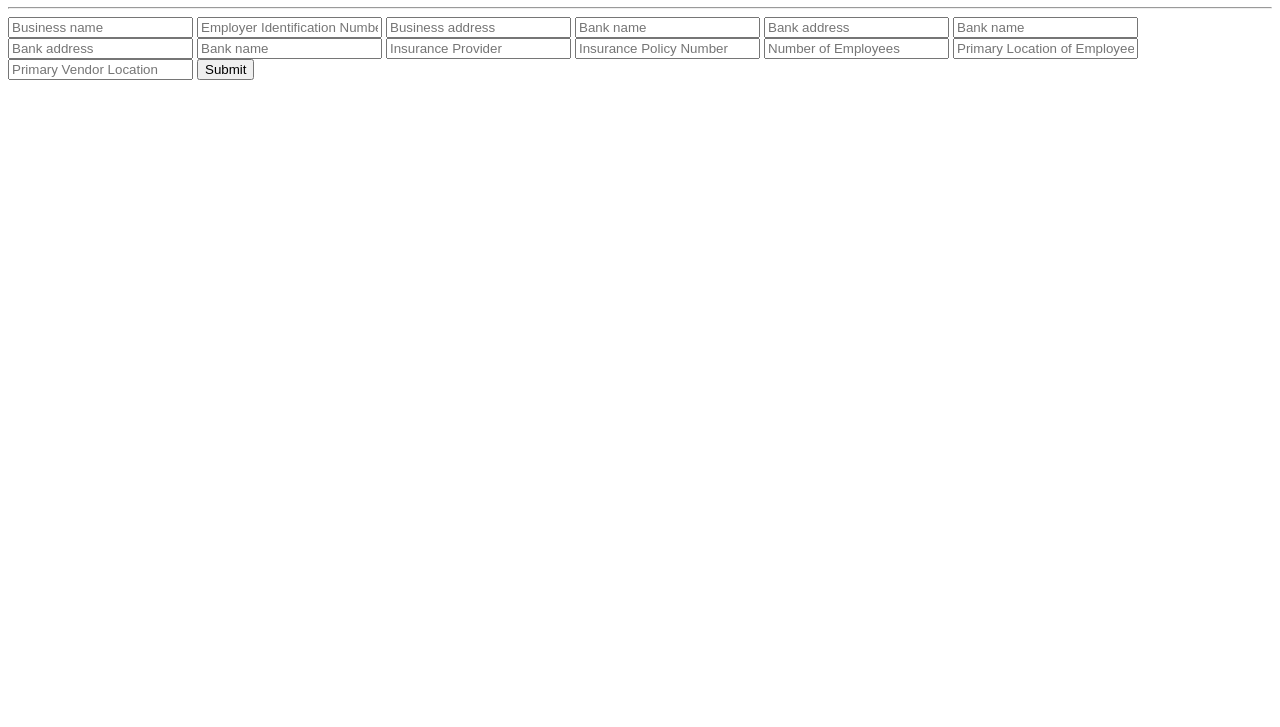
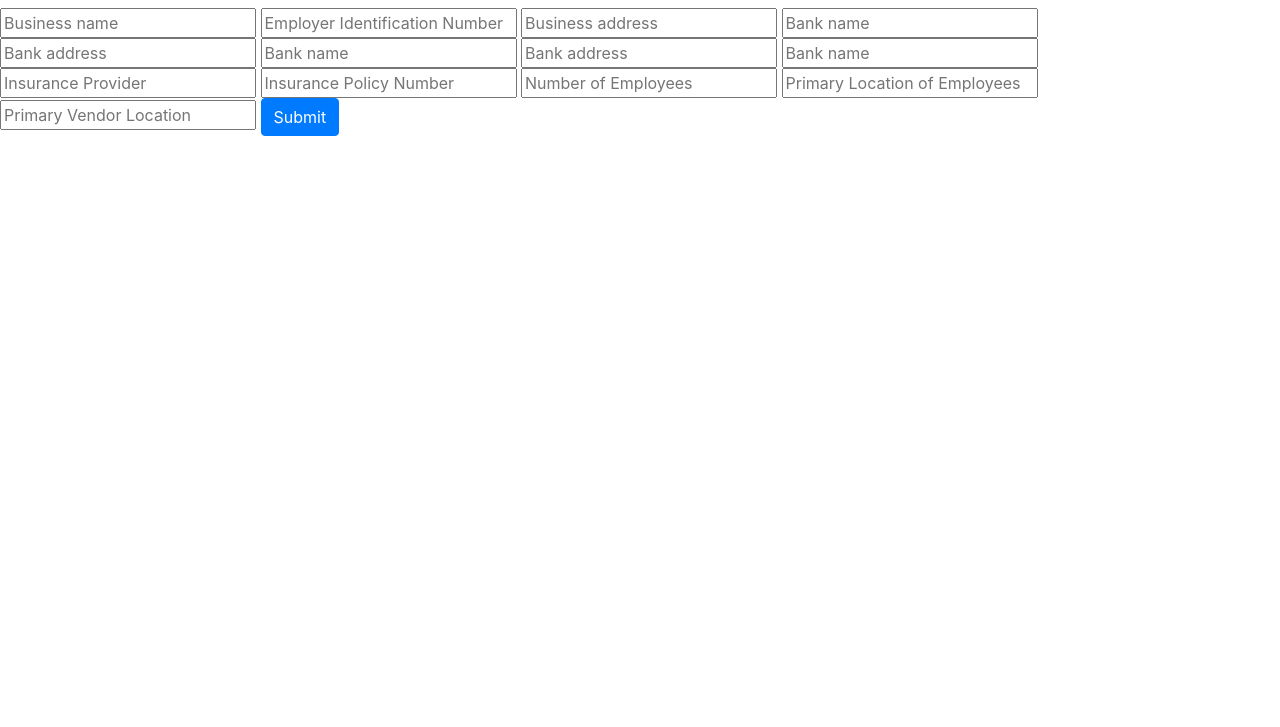
Before and after one commit to neurogirl47/HackBeforeTheStorm, a website: page final/form.html in a window 1280 px wide. Shown: the part 73-800 px from the top of the page. Drawn offline with nearby package versions, Linux system fonts and the light colour scheme.

Commit message:
Update form.html

```diff
--- a/final/form.html
+++ b/final/form.html
@@ -1,27 +1,29 @@
 <!DOCTYPE html>
 <html>
     <head>
-        <style rel="stylesheet" type="text/css" src="style.css"></style>
+            <link rel="stylesheet" href="https://maxcdn.bootstrapcdn.com/bootstrap/4.0.0/css/bootstrap.min.css" integrity="sha384-Gn5384xqQ1aoWXA+058RXPxPg6fy4IWvTNh0E263XmFcJlSAwiGgFAW/dAiS6JXm" crossorigin="anonymous">
     </head>
     <body>
         <div>
             <h1>Please tell us more about your business:</h1>
             <hr/>
             <form id="form">
-                <input placeholder="Business name" id="business-name" class="form-field"/>
-                <input placeholder="Employer Identification Number" id="employer-id" class="form-field"/>
-                <input placeholder="Business address" id="business-address" class="form-field"/>
-                <input placeholder="Bank name" id="bank-name" class="form-field"/>
-                <input placeholder="Bank address" id="bank-address" class="form-field"/>
-                <input placeholder="Bank name" id="bank-address2" class="form-field"/>
-                <input placeholder="Bank address" id="bank-address2" class="form-field"/>
-                <input placeholder="Bank name" id="bank-name3" class="form-field"/>
-                <input placeholder="Insurance Provider" id="insurance-provider" class="form-field"/>
-                <input placeholder="Insurance Policy Number" id="insurance-policy-number" class="form-field"/>
-                <input placeholder="Number of Employees" id="employee-num" class="form-field"/>
-                <input placeholder="Primary Location of Employees" id="employee-loc" class="form-field"/>
-                <input placeholder="Primary Vendor Location" id="vendor-loc" class="form-field"/>
-                <button>Submit</button>
+                <div class="form-group">
+                <input placeholder="Business name" id="business-name" class="form-field" class="form-control form-control-lg" type="text"/>
+                <input placeholder="Employer Identification Number" id="employer-id" class="form-field" class="form-control form-control-lg" type="text"/>
+                <input placeholder="Business address" id="business-address" class="form-field" class="form-control form-control-lg" type="text"/>
+                <input placeholder="Bank name" id="bank-name" class="form-field" class="form-control form-control-lg" type="text"/>
+                <input placeholder="Bank address" id="bank-address" class="form-field" class="form-control form-control-lg" type="text"/>
+                <input placeholder="Bank name" id="bank-address2" class="form-field" class="form-control form-control-lg" type="text"/>
+                <input placeholder="Bank address" id="bank-address2" class="form-field" class="form-control form-control-lg" type="text"/>
+                <input placeholder="Bank name" id="bank-name3" class="form-field" class="form-control form-control-lg" type="text"/>
+                <input placeholder="Insurance Provider" id="insurance-provider" class="form-field" class="form-control form-control-lg" type="text"/>
+                <input placeholder="Insurance Policy Number" id="insurance-policy-number" class="form-field" class="form-control form-control-lg" type="text"/>
+                <input placeholder="Number of Employees" id="employee-num" class="form-field" class="form-control form-control-lg" type="text"/>
+                <input placeholder="Primary Location of Employees" id="employee-loc" class="form-field" class="form-control form-control-lg" type="text"/>
+                <input placeholder="Primary Vendor Location" id="vendor-loc" class="form-field" class="form-control form-control-lg" type="text"/>
+                <button type="submit" class="btn btn-primary">Submit</button>
+                </div>
             </form>
         </div>
     </body>
```
